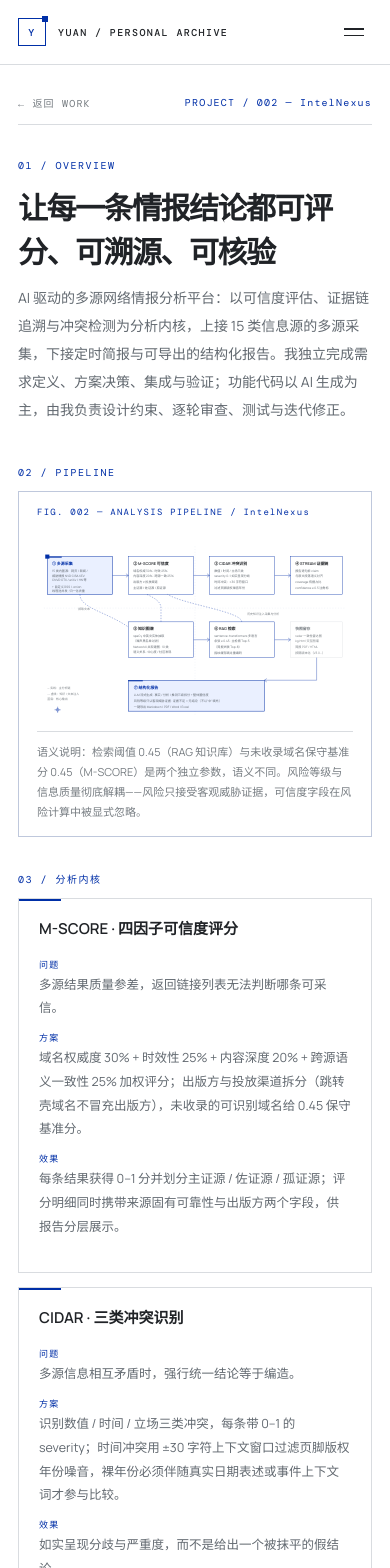
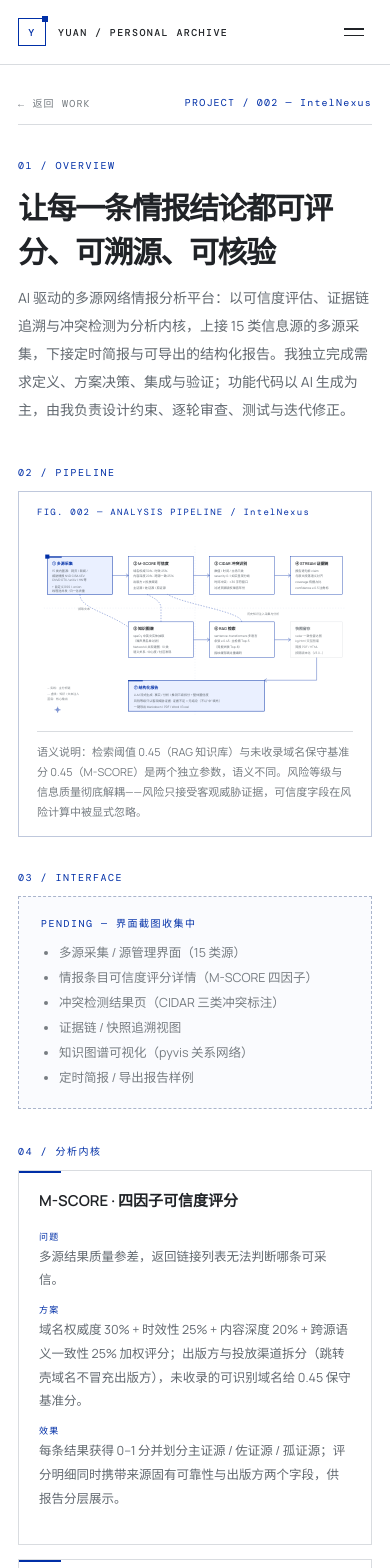
Before and after one commit to yuanyyyyyyyyy/rain, a Vue app: page /projects/intelnexus in a window 390 px wide. Shown: the top 1568 px of the page. Built offline with nearby package versions, Linux system fonts and the light colour scheme.

Commit message:
feat: interface shots section for detail pages (lightbox + pending slot)

```diff
--- a/src/data/projects/intelnexus.js
+++ b/src/data/projects/intelnexus.js
@@ -24,8 +24,21 @@ export const intelnexusDetail = {
       component: 'intelnexus',
     },
     {
+      type: 'shots',
+      kicker: '03 / INTERFACE',
+      pending: true,
+      wanted: [
+        '多源采集 / 源管理界面（15 类源）',
+        '情报条目可信度评分详情（M-SCORE 四因子）',
+        '冲突检测结果页（CIDAR 三类冲突标注）',
+        '证据链 / 快照追溯视图',
+        '知识图谱可视化（pyvis 关系网络）',
+        '定时简报 / 导出报告样例',
+      ],
+    },
+    {
       type: 'impl',
-      kicker: '03 / 分析内核',
+      kicker: '04 / 分析内核',
       items: [
         {
           title: 'M-SCORE · 四因子可信度评分',
@@ -67,7 +80,7 @@ export const intelnexusDetail = {
     },
     {
       type: 'impl',
-      kicker: '04 / 关键设计决策',
+      kicker: '05 / 关键设计决策',
       labels: ['动机', '方案', '效果'],
       items: [
         {
@@ -90,7 +103,7 @@ export const intelnexusDetail = {
     },
     {
       type: 'metrics',
-      kicker: '05 / 工程质量',
+      kicker: '06 / 工程质量',
       items: [
         { label: '测试文件', value: '95 个' },
         { label: '测试函数', value: '1101 个' },
@@ -101,7 +114,7 @@ export const intelnexusDetail = {
     },
     {
       type: 'text',
-      kicker: '06 / 收获',
+      kicker: '07 / 收获',
       body:
         '这个项目最大的产出是"分析型产品"的方法论：评分体系要各管各的语义——风险只认客观威胁证据，证据不足就是结论缺失而不是"中等"；每一次修复都以审计实锤标注留痕，用上千个测试函数和架构门禁守住设计约束。它也让我完整走了一遍独立交付闭环：定义问题 → 做设计决策并留下决策记录 → 用 AI 生成实现 → 以审查、测试与架构门禁保证质量——AI 时代个人开发者的工作方式，不是写每一行代码，而是对每一行代码负责。',
     },
--- a/src/data/projects/yunshu.js
+++ b/src/data/projects/yunshu.js
@@ -24,8 +24,21 @@ export const yunshuDetail = {
       component: 'yunshu',
     },
     {
+      type: 'shots',
+      kicker: '03 / INTERFACE',
+      pending: true,
+      wanted: [
+        '排班模板列表页（分页 + 多机构切换）',
+        '周排班模板编辑页（乐观锁版本冲突提示）',
+        '日历例外 / 停诊设置界面',
+        'AI 排班助手对话界面',
+        'Swagger 接口文档总览（25 个接口）',
+      ],
+      note: '截图注意：打码或使用演示机构的样例数据，避免出现真实患者/医护个人信息。',
+    },
+    {
       type: 'impl',
-      kicker: '03 / 核心实现',
+      kicker: '04 / 核心实现',
       items: [
         {
           title: '缓存 — Cache-Aside（日排班选项）',
@@ -74,7 +87,7 @@ export const yunshuDetail = {
     },
     {
       type: 'metrics',
-      kicker: '04 / 性能数据（标注测试环境）',
+      kicker: '05 / 性能数据（标注测试环境）',
       items: [
         { label: 'P99', value: '1.468s → 0.148s', delta: '-90%' },
         { label: '吞吐', value: '496 → 2480 req/s', delta: '×5.0' },
@@ -85,7 +98,7 @@ export const yunshuDetail = {
     },
     {
       type: 'pits',
-      kicker: '05 / 问题与解决',
+      kicker: '06 / 问题与解决',
       items: [
         {
           title: '坑 1 · Redisson 锁时间单位 bug',
@@ -103,7 +116,7 @@ export const yunshuDetail = {
     },
     {
       type: 'text',
-      kicker: '06 / 收获',
+      kicker: '07 / 收获',
       body:
         '一是压测方法论：基线必须先定义清楚（稳态 vs 冷启动），阶梯压测 + Little\'s Law 可以把"吞吐上不去"定位到连接池排队这类结构性原因，而不是盲目加缓存；二是互斥重建的工程权衡：锁的价值是把回源并发压成常数，收益大小取决于回源成本，热态便宜的场景它几乎不改变吞吐，冷启动才是致命的；三是 AI 应用的边界设计：让模型负责理解和决策、执行与合规交给确定性代码，既保住了业务正确性，也让每个环节可测试、可降级。',
     },
--- a/src/pages/ProjectDetailPage.vue
+++ b/src/pages/ProjectDetailPage.vue
@@ -19,6 +19,26 @@
           <section v-if="sec.type === 'arch'" class="block">
             <div class="kicker">{{ sec.kicker }}</div>
             <component :is="archMap[sec.component]" />
+          </section>
+
+          <!-- 界面实录：截图网格 + Lightbox（pending 时显示待办占位） -->
+          <section v-else-if="sec.type === 'shots'" class="block">
+            <div class="kicker">{{ sec.kicker }}</div>
+            <div v-if="sec.pending" class="shots-pending">
+              <div class="sp-title">PENDING — 界面截图收集中</div>
+              <ul>
+                <li v-for="w in sec.wanted" :key="w">{{ w }}</li>
+              </ul>
+            </div>
+            <template v-else>
+              <div class="shots">
+                <figure v-for="(s, i) in sec.items" :key="s.src" class="shot" @click="openShot(sec, i)">
+                  <img :src="s.src" :alt="s.cap" loading="lazy" />
+                  <figcaption>{{ s.fig }} — {{ s.cap }}</figcaption>
+                </figure>
+              </div>
+              <p v-if="sec.note" class="mnote">{{ sec.note }}</p>
+            </template>
           </section>
 
           <!-- 实现 / 决策：问题→方案→效果 -->
@@ -85,6 +105,18 @@
       <span v-else></span>
       <RouterLink v-if="next" :to="`/projects/${next.slug}`">PROJECT / {{ next.no }} {{ next.title }} →</RouterLink>
     </nav>
+    <!-- 界面截图 Lightbox -->
+    <Teleport to="body">
+      <div v-if="shot" class="shotbox" @click.self="closeShot">
+        <button class="lb-close" aria-label="关闭" @click="closeShot">×</button>
+        <button class="lb-arrow lb-prev" aria-label="上一张" @click.stop="stepShot(-1)">←</button>
+        <figure class="lb-body" @click.self="closeShot">
+          <img :src="shot.s.src" :alt="shot.s.cap" />
+          <figcaption>{{ shot.s.fig }} — {{ shot.s.cap }}</figcaption>
+        </figure>
+        <button class="lb-arrow lb-next" aria-label="下一张" @click.stop="stepShot(1)">→</button>
+      </div>
+    </Teleport>
   </article>
 
   <!-- 其余项目：占位骨架（素材到位后按同模式接入） -->
@@ -109,7 +141,7 @@
 </template>
 
 <script setup>
-import { computed } from 'vue'
+import { computed, onMounted, onUnmounted, ref } from 'vue'
 import { useRoute } from 'vue-router'
 import { projects } from '../data/site.js'
 import { yunshuDetail } from '../data/projects/yunshu.js'
@@ -127,6 +159,40 @@ const project = computed(() => projects.find((x) => x.slug === route.params.slug
 const idx = computed(() => projects.findIndex((x) => x.slug === route.params.slug))
 const prev = computed(() => projects[idx.value - 1] || null)
 const next = computed(() => projects[idx.value + 1] || null)
+
+// 界面截图 Lightbox
+const shotSec = ref(null)
+const shotIdx = ref(-1)
+const shot = computed(() => {
+  if (!shotSec.value || shotIdx.value < 0) return null
+  const items = shotSec.value.items
+  return { s: items[shotIdx.value], n: items.length }
+})
+const openShot = (sec, i) => {
+  shotSec.value = sec
+  shotIdx.value = i
+  document.body.style.overflow = 'hidden'
+}
+const closeShot = () => {
+  shotSec.value = null
+  shotIdx.value = -1
+  document.body.style.overflow = ''
+}
+const stepShot = (d) => {
+  const n = shotSec.value.items.length
+  shotIdx.value = (shotIdx.value + d + n) % n
+}
+const onKey = (e) => {
+  if (!shot.value) return
+  if (e.key === 'Escape') closeShot()
+  else if (e.key === 'ArrowLeft') stepShot(-1)
+  else if (e.key === 'ArrowRight') stepShot(1)
+}
+onMounted(() => window.addEventListener('keydown', onKey))
+onUnmounted(() => {
+  window.removeEventListener('keydown', onKey)
+  document.body.style.overflow = ''
+})
 </script>
 
 <style lang="scss" scoped>
@@ -341,6 +407,128 @@ const next = computed(() => projects[idx.value + 1] || null)
   letter-spacing: 0.1em;
   color: var(--c-blue);
 }
+// 界面实录
+.shots {
+  display: grid;
+  grid-template-columns: repeat(2, 1fr);
+  gap: 14px;
+}
+.shot {
+  margin: 0;
+  cursor: pointer;
+
+  img {
+    width: 100%;
+    display: block;
+    border: 1px solid var(--c-line);
+    background: #f6f8fc;
+    transition: 0.22s;
+  }
+  &:hover img {
+    border-color: #8fa5dc;
+    box-shadow: 4px 4px 0 var(--c-blue-shadow);
+  }
+  figcaption {
+    margin-top: 8px;
+    font: 9px var(--font-mono);
+    letter-spacing: 0.12em;
+    color: var(--c-muted);
+  }
+}
+.shots-pending {
+  border: 1px dashed #a9b4cc;
+  padding: 18px 22px;
+  background: #fafbfe;
+
+  .sp-title {
+    font: 10px var(--font-mono);
+    letter-spacing: 0.15em;
+    color: var(--c-blue);
+    margin-bottom: 10px;
+  }
+  ul {
+    margin: 0;
+    padding-left: 18px;
+
+    li {
+      font-size: 12.5px;
+      line-height: 2;
+      color: var(--c-muted);
+    }
+  }
+}
+// 截图 Lightbox（与摄影页同款交互）
+.shotbox {
+  position: fixed;
+  inset: 0;
+  z-index: 100;
+  background: rgba(255, 255, 255, 0.96);
+  display: grid;
+  grid-template-columns: 70px 1fr 70px;
+  align-items: center;
+}
+.shotbox .lb-body img {
+  max-width: 92%;
+  max-height: 82vh;
+  border: 1px solid var(--c-line);
+}
+.shotbox .lb-body figcaption {
+  margin-top: 14px;
+  font: 10px var(--font-mono);
+  letter-spacing: 0.14em;
+  color: var(--c-blue);
+}
+.shotbox .lb-arrow {
+  font: 20px var(--font-mono);
+  color: var(--c-blue);
+  background: #fff;
+  border: 1px solid var(--c-line);
+  width: 46px;
+  height: 46px;
+  cursor: pointer;
+  justify-self: center;
+  transition: 0.2s;
+
+  &:hover {
+    border-color: var(--c-blue);
+    box-shadow: 3px 3px 0 var(--c-blue-shadow);
+  }
+}
+.shotbox .lb-close {
+  position: absolute;
+  top: 18px;
+  right: 26px;
+  width: 46px;
+  height: 46px;
+  font-size: 22px;
+  color: var(--c-muted);
+  background: #fff;
+  border: 1px solid var(--c-line);
+  cursor: pointer;
+
+  &:hover {
+    color: var(--c-blue);
+    border-color: var(--c-blue);
+  }
+}
+@media (max-width: 760px) {
+  .shots {
+    grid-template-columns: 1fr;
+  }
+  .shotbox {
+    grid-template-columns: 1fr;
+  }
+  .shotbox .lb-arrow {
+    position: absolute;
+    bottom: 24px;
+  }
+  .shotbox .lb-prev {
+    left: 24px;
+  }
+  .shotbox .lb-next {
+    right: 24px;
+  }
+}
 @media (max-width: 760px) {
   .grid {
     grid-template-columns: 1fr;
```
